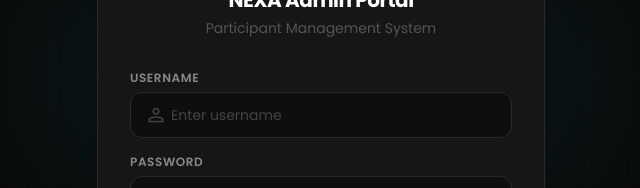
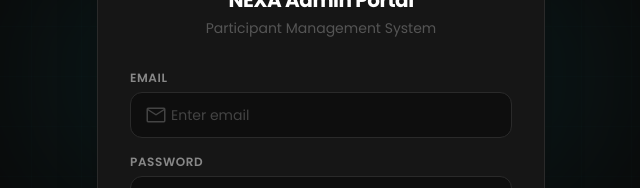
Before and after one commit to Association-of-Computing-Students-USJ/Nexa, a React (Vite) app in the folder client/: page /admin/login in a window 1280 px wide. Shown: the part 274-462 px from the top of the page, without its empty margins (319-959 px from the left). Built offline with nearby package versions, Linux system fonts and the light colour scheme; no server answers.

Commit message:
Refactor AdminLoginPage to use email/password authentication with Firebase

```diff
--- a/client/src/pages/admin/AdminLoginPage.tsx
+++ b/client/src/pages/admin/AdminLoginPage.tsx
@@ -1,16 +1,15 @@
 import { useState, useEffect } from "react";
 import { useNavigate } from "react-router-dom";
+import { signInWithEmailAndPassword } from "firebase/auth";
 import nexaLogo from "../../assets/images/logo/NEXA Colour.png";
 import CustomCursor from "../../components/CustomCursor";
-import { ensureFirebaseAuth } from "../../lib/firebaseAuth";
+import { auth } from "../../lib/firebase";
 
-const ADMIN_USER = import.meta.env.VITE_ADMIN_USERNAME as string;
-const ADMIN_PASS = import.meta.env.VITE_ADMIN_PASSWORD as string;
 export const ADMIN_SESSION_KEY = "nexa_admin_auth";
 
 export default function AdminLoginPage() {
   const navigate = useNavigate();
-  const [username, setUsername] = useState("");
+  const [email, setEmail] = useState("");
   const [password, setPassword] = useState("");
   const [showPass, setShowPass] = useState(false);
   const [error, setError] = useState("");
@@ -28,18 +27,12 @@ export default function AdminLoginPage() {
     setError("");
     setLoading(true);
 
-    if (username !== ADMIN_USER || password !== ADMIN_PASS) {
-      setError("Invalid username or password.");
-      setLoading(false);
-      return;
-    }
-
     try {
-      await ensureFirebaseAuth();
+      await signInWithEmailAndPassword(auth, email, password);
       sessionStorage.setItem(ADMIN_SESSION_KEY, "true");
       navigate("/admin/dashboard", { replace: true });
     } catch {
-      setError("Firebase sign-in failed. Check VITE_ADMIN_FIREBASE_EMAIL / PASS in .env");
+      setError("Firebase sign-in failed. Check your email/password and ensure Email/Password auth is enabled.");
       setLoading(false);
     }
   }
@@ -70,22 +63,22 @@ export default function AdminLoginPage() {
 
             {/* Form */}
             <form onSubmit={handleSubmit} noValidate className="space-y-4">
-              {/* Username */}
+              {/* Email */}
               <div className="flex flex-col gap-1.5">
-                <label htmlFor="username" className="text-xs font-semibold text-[#888] uppercase tracking-wider">
-                  Username
+                <label htmlFor="email" className="text-xs font-semibold text-[#888] uppercase tracking-wider">
+                  Email
                 </label>
                 <div className="relative">
                   <span className="material-symbols-outlined absolute left-3.5 top-1/2 -translate-y-1/2 text-[#444] text-base pointer-events-none">
-                    person
+                    email
                   </span>
                   <input
-                    id="username"
+                    id="email"
                     type="text"
-                    value={username}
-                    onChange={e => { setUsername(e.target.value); setError(""); }}
-                    placeholder="Enter username"
-                    autoComplete="username"
+                    value={email}
+                    onChange={e => { setEmail(e.target.value); setError(""); }}
+                    placeholder="Enter email"
+                    autoComplete="email"
                     className="w-full bg-[#0e0e0e] border border-[#2a2a2a] text-white rounded-xl pl-10 pr-4 py-3 text-sm placeholder-[#444] focus:outline-none focus:ring-2 focus:ring-[#19D1E6]/30 focus:border-[#19D1E6]/60 transition-colors"
                   />
                 </div>
@@ -133,7 +126,7 @@ export default function AdminLoginPage() {
               {/* Submit */}
               <button
                 type="submit"
-                disabled={loading || !username || !password}
+                disabled={loading || !email || !password}
                 className="w-full py-3.5 bg-[#19D1E6] text-[#0e0e0e] font-bold rounded-xl hover:bg-[#19D1E6]/90 disabled:opacity-50 disabled:cursor-not-allowed transition-all flex items-center justify-center gap-2 text-sm mt-2"
               >
                 {loading ? (
```
